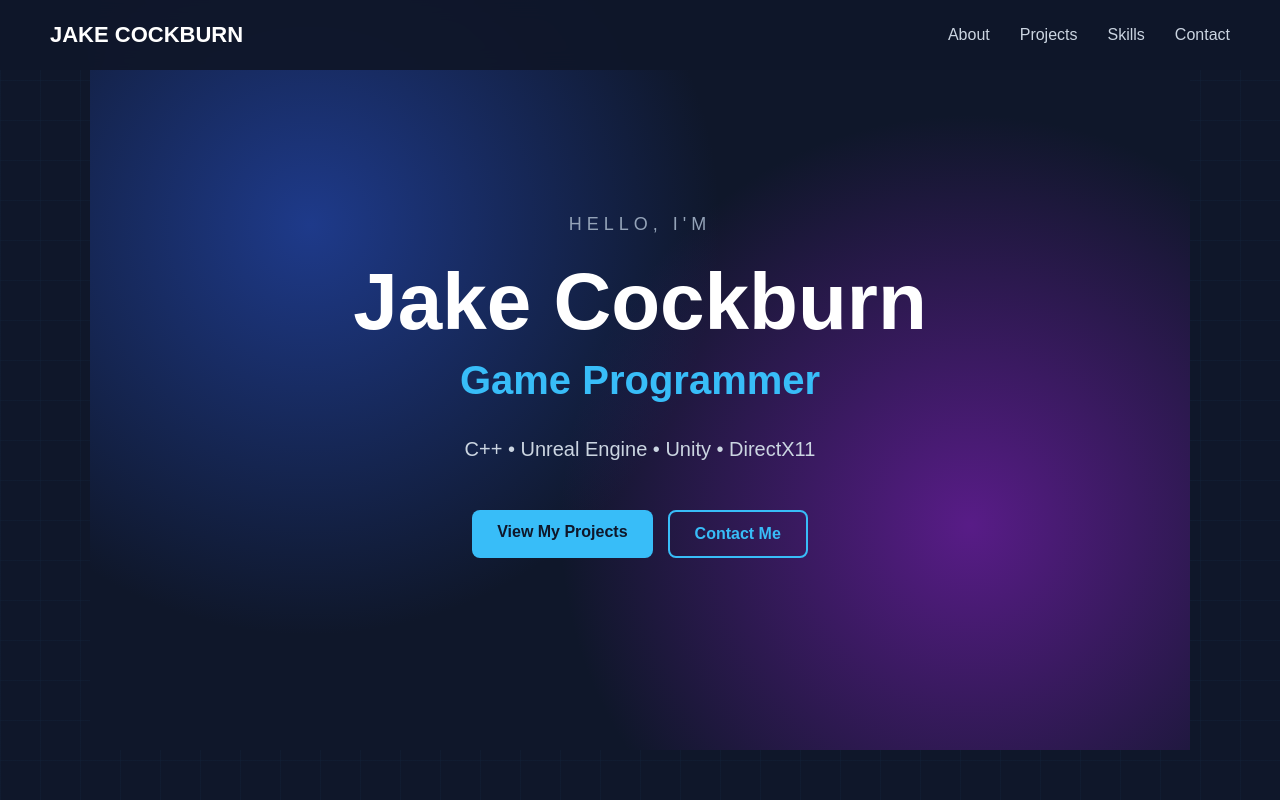
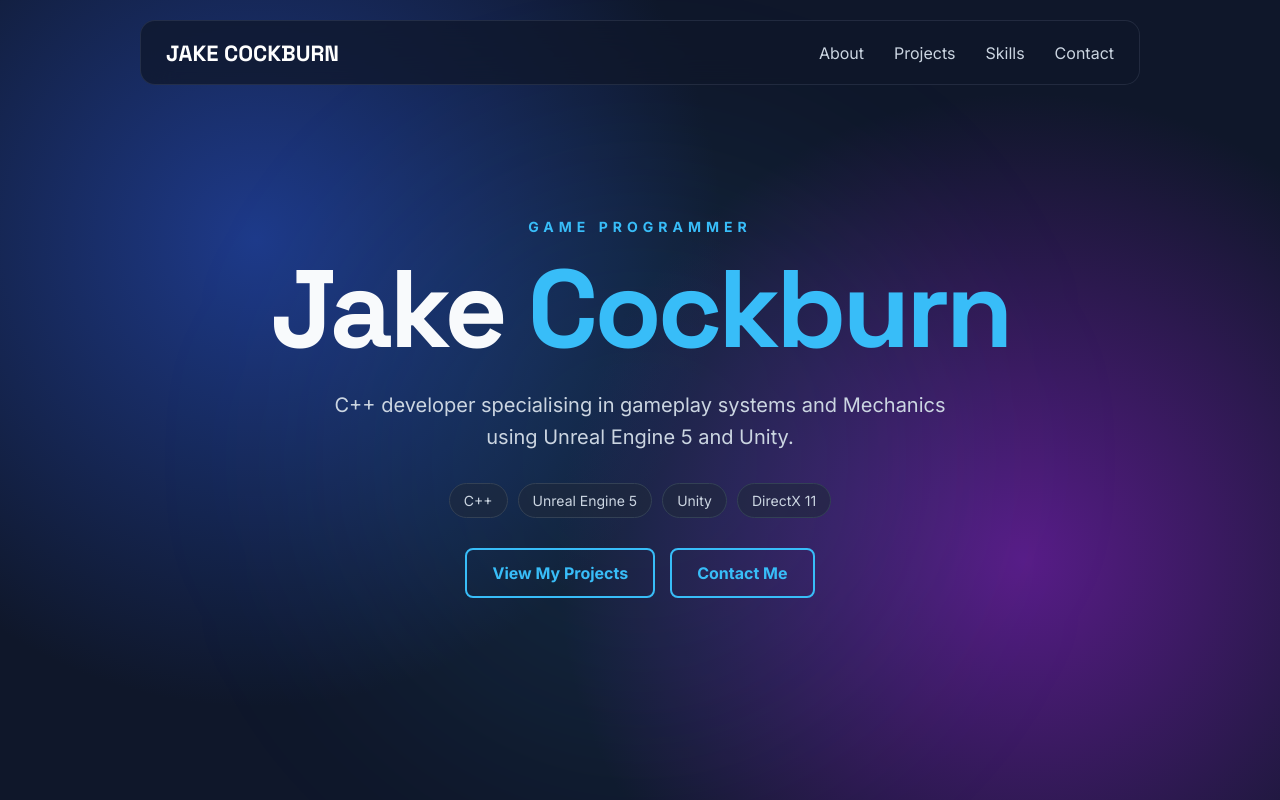
Before and after one commit to SUPERJAY999/superjay999-github.io, a plain HTML site: page index.html in a window 1280 px wide. Shown: the top 800 px of the page. Drawn offline with Linux system fonts and the light colour scheme.

Commit message:
visual changes

```diff
--- a/index.html
+++ b/index.html
@@ -4,6 +4,10 @@
   <title>Jake Cockburn's Portfolio</title>
   <link rel="icon" type="image/jpg" href="faviconimg.jpg">
   <link rel="stylesheet" href="style.css">
+
+  <link rel="preconnect" href="https://fonts.googleapis.com">
+  <link rel="preconnect" href="https://fonts.gstatic.com" crossorigin>
+  <link href="https://fonts.googleapis.com/css2?family=Inter:wght@400;500;600;700&family=Space+Grotesk:wght@400;500;600;700&display=swap" rel="stylesheet">
 </head>
 
 <body>
@@ -19,19 +23,44 @@
   </div>
 </nav>
 
-  <div id="wrapper">
-    <section class="hero">
-      <p class="hero-small">HELLO, I'M</p>
-      <h1>Jake Cockburn</h1>
-      <h2>Game Programmer</h2>
-      <p class="hero-description"> C++ • Unreal Engine • Unity • DirectX11</p>
+<section class="hero">
 
-      <div class="hero-buttons">
-        <a href="#projects" class="button">View My Projects</a>
-        <a href="#contact" class="button button-outline">Contact Me</a>
-      </div>
+    <div class="hero-content">
+
+        <p class="hero-small">GAME PROGRAMMER</p>
+
+        <h1>
+            Jake <span>Cockburn</span>
+        </h1>
+
+        <p class="hero-description">
+            C++ developer specialising in gameplay systems
+            and Mechanics using Unreal Engine 5 and Unity.
+        </p>
+
+        <div class="hero-tech">
+            <span>C++</span>
+            <span>Unreal Engine 5</span>
+            <span>Unity</span>
+            <span>DirectX 11</span>
+        </div>
+
+        <div class="hero-buttons">
+            <a href="#projects" class="button button-outline">
+                View My Projects
+            </a>
+
+            <a href="#contact" class="button button-outline">
+                Contact Me
+            </a>
+        </div>
+
+    </div>
 
 </section>
+
+  <div id="wrapper">
+
 
 <section id="about" class="section">
 
--- a/style.css
+++ b/style.css
@@ -26,9 +26,13 @@ html {
 
           background-size: 40px 40px;
 
-          font-family: Arial, sans-serif;
+          font-family: 'Inter', sans-serif;
 
           color: #f8fafc;
+         }
+
+    h1,h2,h3, .nav-logo {
+                         font-family: 'Space Grotesk', sans-serif;
                         }
 
     p {
@@ -38,23 +42,32 @@ html {
 
     nav {
         position: fixed;
-         top: 0;
-         left: 0;
-         width: 100%;
-         height: 70px;
+        top: 20px;
+        left: 50%;
+        transform: translateX(-50%);
 
-         background: rgba(15, 23, 42, 0.95);
-         backdrop-filter: blur(10px);
+        width: min(1000px, 90%);
+
+        height: 65px;
+
+        padding: 0 25px;
+
+        background: rgba(15, 23, 42, 0.75);
+
+        border: 1px solid rgba(148, 163, 184, 0.15);
+        border-radius: 15px;
+
+        backdrop-filter: blur(15px);
 
         display: flex;
         align-items: center;
         justify-content: space-between;
 
-         padding: 0 50px;
         box-sizing: border-box;
 
         z-index: 1000;
        }
+
 
     .nav-logo {
                color: white;
@@ -79,24 +92,58 @@ html {
                        }
 
     .hero {
-           min-height: calc(100vh - 50px);
+           min-height: 100vh;
            display: flex;
-           flex-direction: column;
            justify-content: center;
            align-items: center;
            text-align: center;
-           color: white;
+           position: relative;
+           overflow: hidden;
            background:
              radial-gradient(circle at 20% 30%, #1e3a8a, transparent 40%),
              radial-gradient(circle at 80% 70%, #581c87, transparent 40%),#0f172a;
           }
 
+    .hero::before {
+                   content: "";
+                   position: absolute;
+                   width: 600px;
+                   height: 600px;
+
+                   border-radius: 50%;
+
+                   background: rgba(56, 189, 248, 0.08);
+
+                   filter: blur(100px);
+
+                   top: 20%;
+                   left: 50%;
+
+                   transform: translateX(-50%);
+                }
+
+    .hero-content {
+                   position: relative;
+                   z-index: 1;
+                   max-width: 900px;
+                  }
+
     .hero h1 {
-              background: none;
-              padding: 0;
-              margin: 0;
-              font-size: 80px;
-              color: white;
+              font-size: clamp(60px, 9vw, 110px);
+              line-height: 1;
+              margin: 15px 0;
+              letter-spacing: -4px;
+             }
+
+.hero h1 span {
+               color: #38bdf8;
+              }
+
+.hero-description {
+                   max-width: 650px;
+                   margin: 25px auto;
+                   font-size: 20px;
+                   color: #94a3b8;
                   }
 
    .hero h2 {
@@ -108,10 +155,30 @@ html {
             }
 
    .hero-small {
-                background: none;
-                color: #94a3b8;
-                font-size: 18px;
+                color: #38bdf8;
+                font-size: 14px;
+                font-weight: 700;
                 letter-spacing: 5px;
+               }
+
+.hero-tech {
+            display: flex;
+            justify-content: center;
+            flex-wrap: wrap;
+            gap: 10px;
+            margin: 30px 0;
+           }
+
+.hero-tech span {
+                 padding: 8px 14px;
+
+                 border: 1px solid #334155;
+                 border-radius: 20px;
+
+                 color: #cbd5e1;
+                 background: rgba(30, 41, 59, 0.6);
+
+                 font-size: 14px;
                 }
 
    .hero-description {
@@ -123,7 +190,10 @@ html {
    .hero-buttons {
                   margin-top: 25px;
                   display: flex;
+                  justify-content: center;
+                  align-items: center;
                   gap: 15px;
+                  width: 100%;
                  }
 
     .button {
```
Lines whose indentation alone changed are shown as unchanged.
